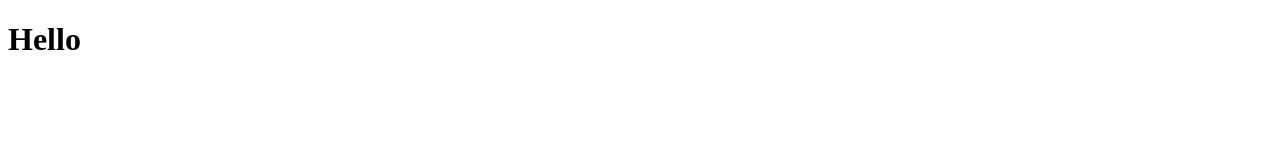
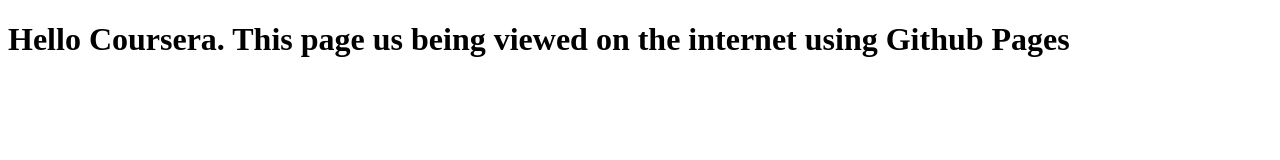
Before and after one commit to mudassiransari10/Coursera-test, a plain HTML site: page site/index.html in a window 1280 px wide. Drawn offline with Linux system fonts and the light colour scheme.

Commit message:
A little edit to our homepage.

```diff
--- a/site/index.html
+++ b/site/index.html
@@ -6,6 +6,6 @@
     <title>Hello Coursera!</title>
 </head>
 <body>
-    <h1>Hello</h1>
+    <h1>Hello Coursera. This page us being viewed on the internet using Github Pages</h1>
 </body>
 </html>
```
